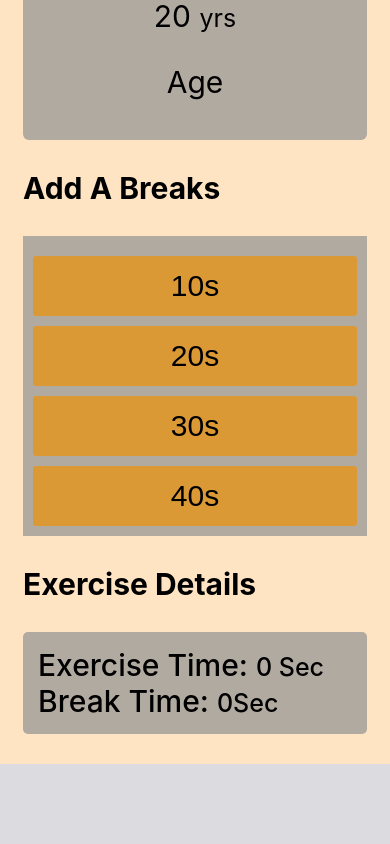
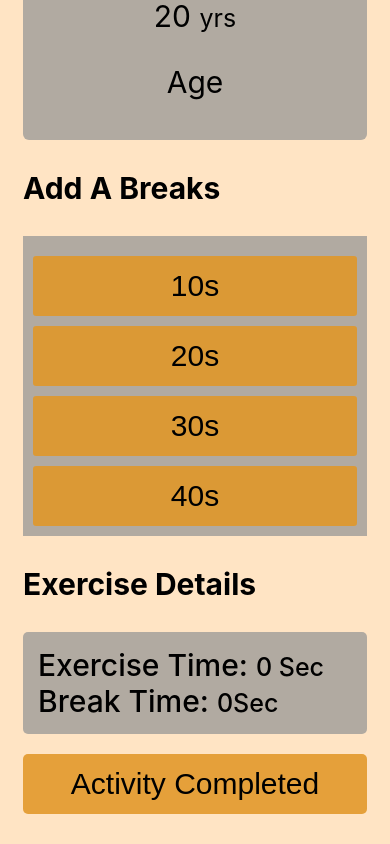
Before and after one commit to prantochandrodas/fit-active-club, a React (Create React App) app: page / in a window 390 px wide. Shown: the part 3772-4616 px from the top of the page. Before the commit the page ends 4536 px from the top, so only its background shows below. Built offline with nearby package versions, Linux system fonts and the light colour scheme.

Commit message:
add Activity completed button

```diff
--- a/package.json
+++ b/package.json
@@ -12,6 +12,7 @@
     "react": "^18.2.0",
     "react-dom": "^18.2.0",
     "react-scripts": "5.0.1",
+    "react-toastify": "^9.0.8",
     "web-vitals": "^2.1.4"
   },
   "scripts": {
--- a/src/component/Details/Details.css
+++ b/src/component/Details/Details.css
@@ -71,7 +71,14 @@
 .add-break-btn button:hover {
     background-color: orange;
 }
-
+.activity-complited-button{
+    height: 30px;
+    background-color: rgba(226, 151, 39, 0.879);
+    border: none;
+    border-radius: 3px;
+    width: 100%;
+    margin-top: 20px;
+}
 
 @media screen and (min-width:687px) and (max-width:991px){
     .personal-info img {
@@ -107,6 +114,15 @@
     }
     .exercise-time small{
         font-size: 40px;
+    }
+    .activity-complited-button{
+        height: 60px;
+        background-color: rgba(226, 151, 39, 0.879);
+        border: none;
+        border-radius: 5px;
+        width: 100%;
+        margin-top: 20px;
+        font-size: 35px;
     }
 }
 @media only screen and (max-width:688px) {
@@ -161,4 +177,13 @@
     .exercise-time small {
         font-size: 25px;
     }
+    .activity-complited-button{
+        height: 60px;
+        background-color: rgba(226, 151, 39, 0.879);
+        border: none;
+        border-radius: 5px;
+        width: 100%;
+        margin-top: 20px;
+        font-size: 30px;
+    }
 }
--- a/src/component/Details/Details.js
+++ b/src/component/Details/Details.js
@@ -1,8 +1,9 @@
 import React, { useEffect, useState } from 'react';
 import './Details.css';
 import pic from '../../img/My-img.jpg';
-import { FontAwesomeIcon } from '@fortawesome/react-fontawesome';
-import { faLocation, faLocationDot } from '@fortawesome/free-solid-svg-icons';
+import { ToastContainer, toast } from 'react-toastify';
+import 'react-toastify/dist/ReactToastify.css';
+// import { Toast } from 'react-toastify/dist/components';
 const Details = (props) => {
     const { details } = props;
     // console.log(details);
@@ -18,6 +19,12 @@ const newTime=data=>{
     SetBreakTime(data);
 }
 
+
+const addToast=()=>{
+    toast.success('Activity Completed',{
+        position:'top-center'
+    });
+}
     return (
         <div className='details'>
             <div className='personal-info'>
@@ -63,6 +70,10 @@ const newTime=data=>{
                 </div>
                 <div></div>
             </div>
+            <div className='activity-complited'>
+                <button className='activity-complited-button' onClick={addToast}>Activity Completed</button>
+                <ToastContainer></ToastContainer>
+            </div>
         </div>
     );
 };
```
Also changed, not shown: 1 other file (tests, documents, lock files or other folders).
